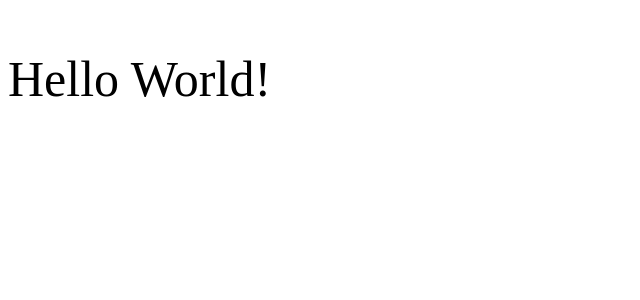
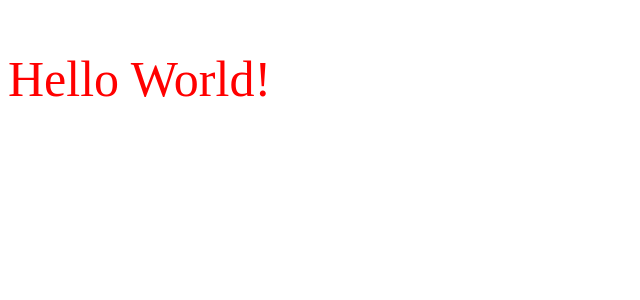
Before and after one commit to tyautyau56/next-template, a Next.js app: page / in a window 1280 px wide. Shown: the top 300 px of the page, without its empty margins (0-640 px from the left). Built offline with nearby package versions, Linux system fonts and the light colour scheme.

Commit message:
can use global scss

```diff
--- /dev/null
+++ b/src/pages/_app.tsx
@@ -0,0 +1,8 @@
+import { AppProps } from 'next/app'
+import '../styles/main.scss'
+
+function MyApp({ Component, pageProps }: AppProps) {
+    return <Component {...pageProps} />
+}
+
+export default MyApp
--- /dev/null
+++ b/src/styles/main.scss
@@ -0,0 +1,5 @@
+// グローバル
+
+p {
+  color: red;
+}
```
